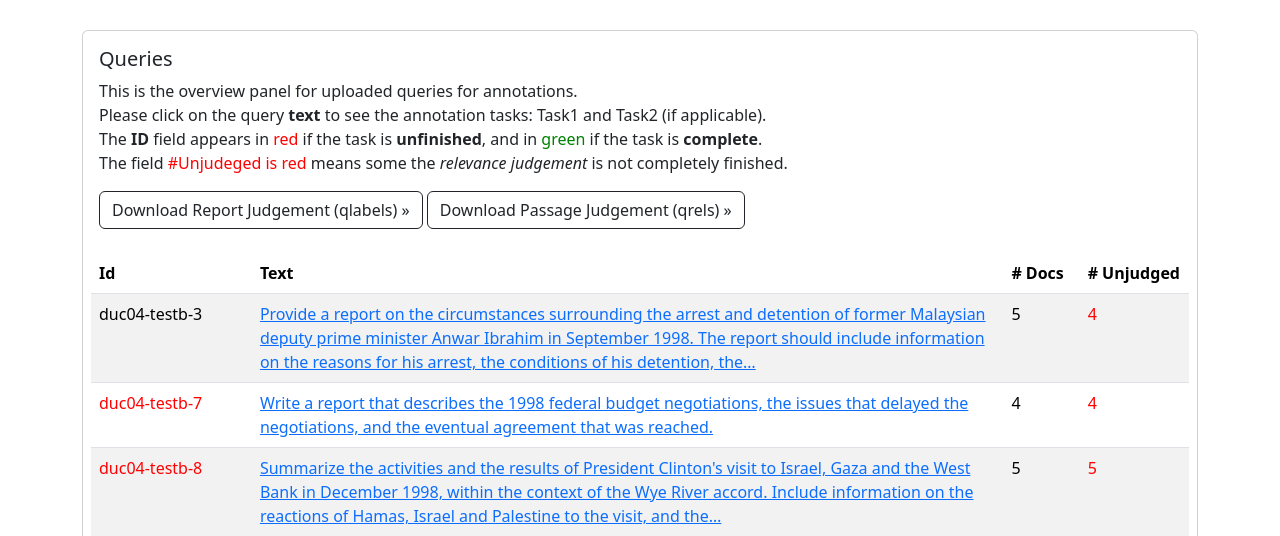
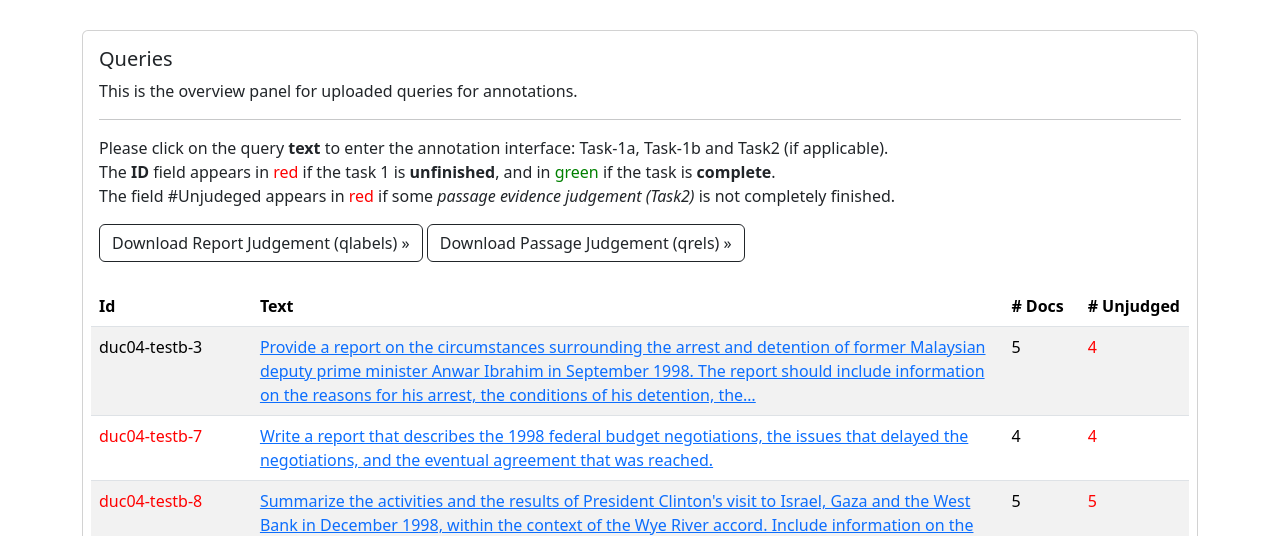
Before and after one commit to DylanJoo/crux-labeling, a Django app: page /query in a window 1280 px wide. Shown: the part 56-592 px from the top of the page. Run offline with Django 3.2, Linux system fonts and the light colour scheme; data comes from the database, SQL or seed files in the repository; both versions use the stored data as it was after the commit; some libraries are stand-ins or nearby versions.

Commit message:
revise judgements

```diff
--- a/annotator_1/judgementapp/models.py
+++ b/annotator_1/judgementapp/models.py
@@ -105,17 +105,19 @@ class Judgement(models.Model):
     rationales = models.JSONField(default=default_judgement_rationales)
     judged = models.BooleanField(default=False)
 
+
     def __str__(self):
         data_dict = {
                 "id": self.query.qId,
                 "document": self.document.docId,
                 "relevances": self.relevances,
+                "rationales": self.rationales,
         }
         to_return = json.dumps(data_dict)
         return to_return + '\n'
 
     def update_judged(self):
-        self.judged = (min(self.relevances.values()) != -1)
+        self.judged = (max(self.relevances.values()) != -1)
 
     def label(self):
         return "{" + ", ".join(f"Q-{i}: {r}" for i, r in enumerate(self.relevances.values()) if r != -1) + "}"
@@ -132,4 +134,4 @@ class Judgement(models.Model):
 #         return '%s Q0 %s %s\n' % (self.query.qId, self.document.docId, self.relevance)
 #
 #     def label(self):
-#         return self.labels[self.relevance]
+#         return self.labels[self.relevance<strong>e]
--- a/annotator_1/judgementapp/templates/judgementapp/document.html
+++ b/annotator_1/judgementapp/templates/judgementapp/document.html
@@ -56,7 +56,7 @@
     <div class="task-section">
         <h5>Task 2 – Rubric-based annotation</h5>
             <p>This task is followed by previous task you have done (please finish task 1 first).</p>
-            This task evaluates how well a given <strong>evidence passage addresses a specific answerable question</strong> from Task 1.</p>
+            <p>This task evaluates how well a <strong> random given evidence passage addresses a specific (answerable) question</strong> from Task 1.</p>
             <p>You will read one passage-question pair at a time, then judge that passage using a 0–5 scale according to rubrics.</p>
         <ul>
             <li>Carefully read the entire passage before starting the questions.</li>
--- a/annotator_1/judgementapp/templates/judgementapp/query_list.html
+++ b/annotator_1/judgementapp/templates/judgementapp/query_list.html
@@ -6,11 +6,11 @@
     <div class="card-body">
         <h5 class="card-title">Queries</h5>
         <p class="card-text">
-        This is the overview panel for uploaded queries for annotations. <br/>
-        Please click on the query <strong>text</strong> to see the annotation tasks: Task1 and Task2 (if applicable).<br/>
+        This is the overview panel for uploaded queries for annotations. <hr/>
 
-        The <strong>ID</strong> field appears in <span style="color: red;">red</span> if the task is <strong>unfinished</strong>, and in <span style="color: green;">green</span> if the task is <strong>complete</strong>.<br/>
-        The field <span style="color: red">#Unjudeged is red</span> means some the <i>relevance judgement</i> is not completely finished.
+        Please click on the query <strong>text</strong> to enter the annotation interface: Task-1a, Task-1b and Task2 (if applicable).<br/>
+        The <strong>ID</strong> field appears in <span style="color: red;">red</span> if the task 1 is <strong>unfinished</strong>, and in <span style="color: green;">green</span> if the task is <strong>complete</strong>.<br/>
+        The field #Unjudeged appears in <span style="color: red">red</span> if some <i>passage evidence judgement (Task2)</i> is not completely finished.
         </p>
         {% if queries %}
         <a href="{% url 'qlabels' %}" class="btn btn-outline-dark">Download Report Judgement (qlabels) &raquo;</a>
--- a/annotator_1/judgementapp/views.py
+++ b/annotator_1/judgementapp/views.py
@@ -25,7 +25,8 @@ def index(request):
     return render(request, 'judgementapp/index.html', context)
 
 def qrels(request):
-    judgements = Judgement.objects.exclude(relevance=-1)
+    # judgements = Judgement.objects.exclude(relevance=-1)
+    judgements = Judgement.objects.exclude(judged=False)
 
     response = HttpResponse(judgements, content_type='application/force-download')
     # response['Content-Disposition'] = 'attachment; filename=qrels.txt'
@@ -264,7 +265,7 @@ def upload(request):
                 judgement = Judgement()
                 judgement.query = query
                 judgement.document = document
-                judgement.relevance = -1
+                # judgement.relevance = -1
                 judgement.save()
                 judCount += 1
 
```
Also changed, not shown: annotator_1/judgementapp/templates/judgementapp/query.html (+6 -1 lines), annotator_1/db/relevation.db.
